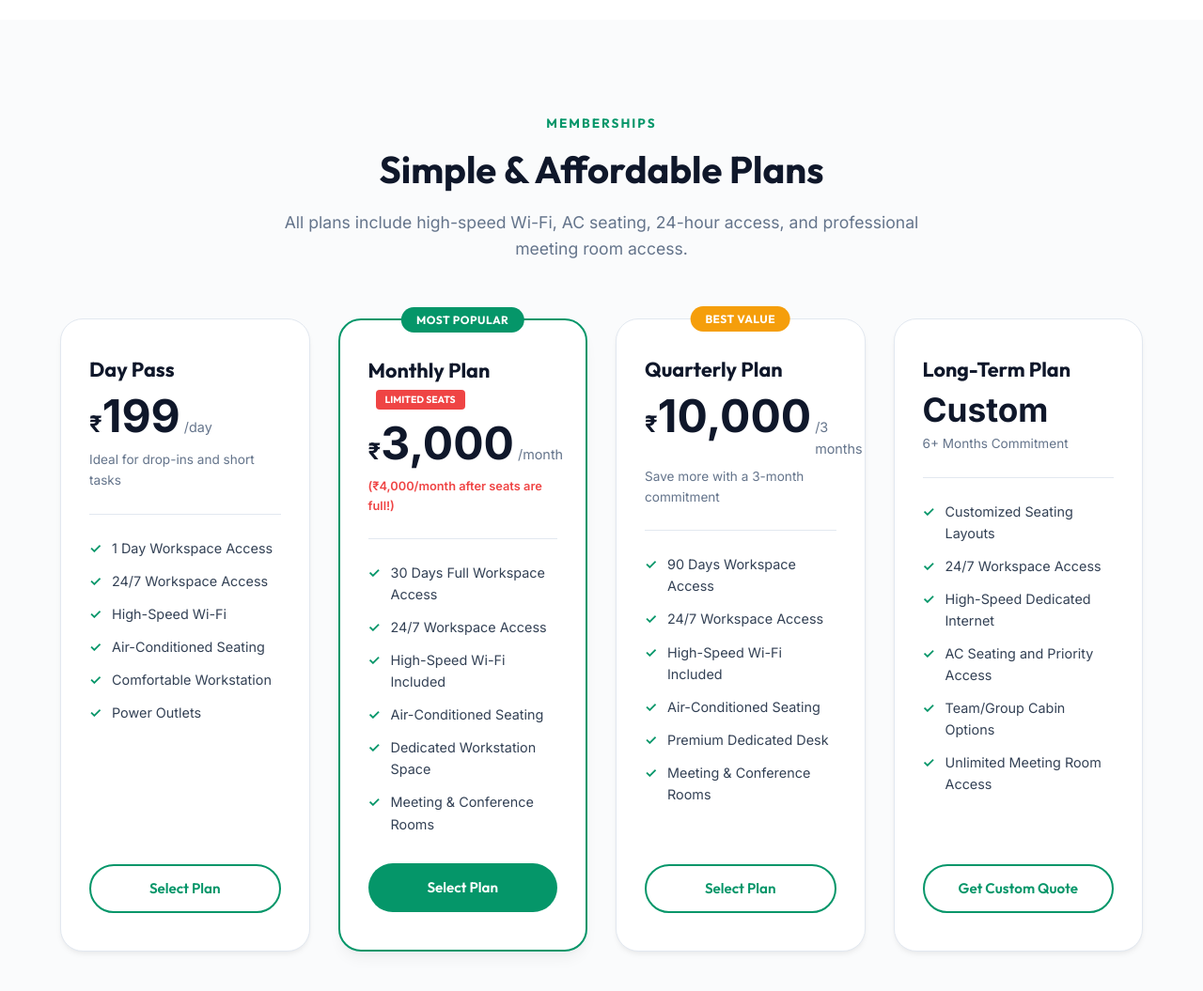
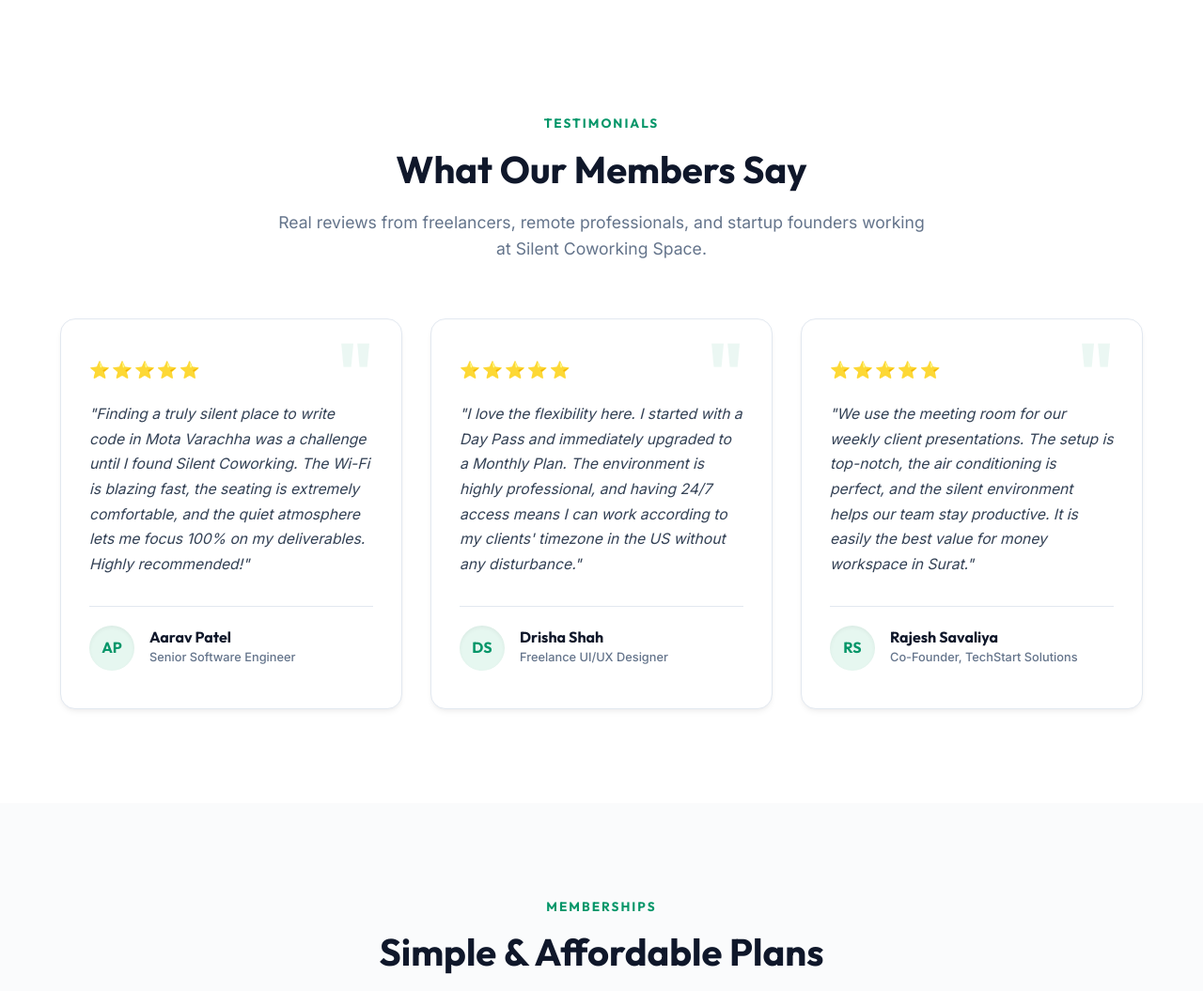
Before and after one commit to etsyautomation/silent-coworking-space, a website: page index.html in a window 1280 px wide. Shown: the part 2540-3595 px from the top of the page at 94% size. Drawn offline with Linux system fonts and the light colour scheme.

Commit message:
Add Reviews section for customer trust

```diff
--- a/index.html
+++ b/index.html
@@ -205,6 +205,70 @@
           </div>
           <h3 class="service-title">6. Flexible Membership Plans</h3>
           <p class="service-description">Choose from daily, monthly, or long-term plans that suit your work style and budget.</p>
+        </div>
+      </div>
+    </div>
+  </section>
+
+  <!-- Reviews Section -->
+  <section class="reviews-section section-padding bg-light" id="reviews">
+    <div class="container">
+      <div class="section-header text-center">
+        <span class="section-subtitle">TESTIMONIALS</span>
+        <h2 class="section-title">What Our Members Say</h2>
+        <p class="section-description">Real reviews from freelancers, remote professionals, and startup founders working at Silent Coworking Space.</p>
+      </div>
+
+      <div class="reviews-grid">
+        <!-- Review 1 -->
+        <div class="review-card">
+          <div class="review-stars">
+            ⭐⭐⭐⭐⭐
+          </div>
+          <p class="review-text">
+            "Finding a truly silent place to write code in Mota Varachha was a challenge until I found Silent Coworking. The Wi-Fi is blazing fast, the seating is extremely comfortable, and the quiet atmosphere lets me focus 100% on my deliverables. Highly recommended!"
+          </p>
+          <div class="reviewer-info">
+            <div class="reviewer-avatar">AP</div>
+            <div class="reviewer-meta">
+              <h4 class="reviewer-name">Aarav Patel</h4>
+              <p class="reviewer-role">Senior Software Engineer</p>
+            </div>
+          </div>
+        </div>
+
+        <!-- Review 2 -->
+        <div class="review-card">
+          <div class="review-stars">
+            ⭐⭐⭐⭐⭐
+          </div>
+          <p class="review-text">
+            "I love the flexibility here. I started with a Day Pass and immediately upgraded to a Monthly Plan. The environment is highly professional, and having 24/7 access means I can work according to my clients' timezone in the US without any disturbance."
+          </p>
+          <div class="reviewer-info">
+            <div class="reviewer-avatar">DS</div>
+            <div class="reviewer-meta">
+              <h4 class="reviewer-name">Drisha Shah</h4>
+              <p class="reviewer-role">Freelance UI/UX Designer</p>
+            </div>
+          </div>
+        </div>
+
+        <!-- Review 3 -->
+        <div class="review-card">
+          <div class="review-stars">
+            ⭐⭐⭐⭐⭐
+          </div>
+          <p class="review-text">
+            "We use the meeting room for our weekly client presentations. The setup is top-notch, the air conditioning is perfect, and the silent environment helps our team stay productive. It is easily the best value for money workspace in Surat."
+          </p>
+          <div class="reviewer-info">
+            <div class="reviewer-avatar">RS</div>
+            <div class="reviewer-meta">
+              <h4 class="reviewer-name">Rajesh Savaliya</h4>
+              <p class="reviewer-role">Co-Founder, TechStart Solutions</p>
+            </div>
+          </div>
         </div>
       </div>
     </div>
--- a/style.css
+++ b/style.css
@@ -644,6 +644,96 @@ ul {
 .service-description {
   color: var(--text-light);
   font-size: 0.95rem;
+}
+
+/* -----------------------------------------
+   Reviews & Testimonials Section
+----------------------------------------- */
+.reviews-grid {
+  display: grid;
+  grid-template-columns: repeat(auto-fit, minmax(320px, 1fr));
+  gap: 30px;
+}
+
+.review-card {
+  background-color: var(--bg-secondary);
+  border: 1px solid var(--border-color);
+  padding: 40px 30px;
+  border-radius: var(--border-radius-md);
+  box-shadow: var(--shadow-sm);
+  transition: var(--transition-smooth);
+  display: flex;
+  flex-direction: column;
+  position: relative;
+}
+
+.review-card::before {
+  content: '"';
+  position: absolute;
+  top: 15px;
+  right: 30px;
+  font-size: 5rem;
+  font-family: var(--font-heading);
+  color: rgba(5, 150, 105, 0.08);
+  line-height: 1;
+  font-weight: 900;
+}
+
+.review-card:hover {
+  transform: translateY(-6px);
+  border-color: rgba(5, 150, 105, 0.25);
+  box-shadow: var(--shadow-lg);
+}
+
+.review-stars {
+  font-size: 1.1rem;
+  margin-bottom: 20px;
+  letter-spacing: 2px;
+}
+
+.review-text {
+  font-size: 0.98rem;
+  color: var(--text-main);
+  line-height: 1.7;
+  margin-bottom: 30px;
+  font-style: italic;
+  flex-grow: 1;
+}
+
+.reviewer-info {
+  display: flex;
+  align-items: center;
+  gap: 16px;
+  border-top: 1px solid var(--border-color);
+  padding-top: 20px;
+}
+
+.reviewer-avatar {
+  width: 48px;
+  height: 48px;
+  background-color: var(--primary-light);
+  color: var(--primary-color);
+  border-radius: 50%;
+  display: flex;
+  align-items: center;
+  justify-content: center;
+  font-family: var(--font-heading);
+  font-weight: 700;
+  font-size: 1rem;
+  box-shadow: inset 0 2px 4px rgba(0, 0, 0, 0.05);
+}
+
+.reviewer-meta h4 {
+  font-size: 1rem;
+  font-weight: 700;
+  color: var(--text-dark);
+  margin-bottom: 2px;
+}
+
+.reviewer-meta p {
+  font-size: 0.8rem;
+  color: var(--text-light);
+  font-weight: 500;
 }
 
 /* -----------------------------------------
```
